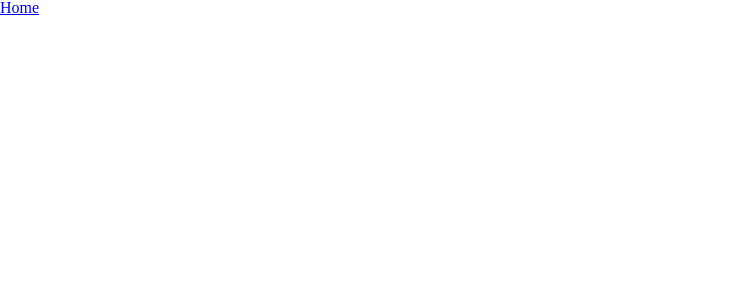
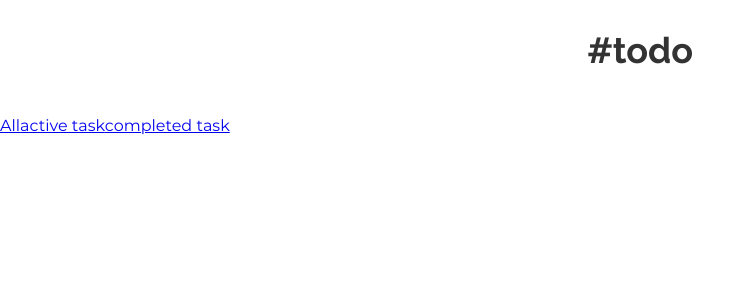
Before and after one commit to LuisDev2001/todo-app-challenge, a Vue app: page / in a window 1280 px wide. Shown: the top 300 px of the page, without its empty margins (0-755 px from the left). Built offline with nearby package versions, Linux system fonts and the light colour scheme.

Commit message:
Add font Monserrat regular, config router and create main title

```diff
--- a/package.json
+++ b/package.json
@@ -4,8 +4,7 @@
   "private": true,
   "scripts": {
     "build": "vue-cli-service build",
-    "serve": "vue-cli-service serve",
-    "dev": "concurrently \"vue-cli-service serve\" \"json-server --watch db.json\""
+    "serve": "vue-cli-service serve"
   },
   "dependencies": {
     "core-js": "^3.6.5",
--- a/src/App.vue
+++ b/src/App.vue
@@ -1,9 +1,17 @@
 <template>
-  <div id="nav">
-    <router-link to="/">Home</router-link>
-  </div>
+  <h1 class="main-title">#todo</h1>
+  <PxHeader />
   <router-view />
 </template>
+
+<script>
+import PxHeader from "@/components/PxHeader";
+export default {
+  components: {
+    PxHeader,
+  },
+};
+</script>
 
 <style lang="scss">
 @import "~@/assets/sass/_base.scss";
--- a/src/assets/sass/utils/_fonts.scss
+++ b/src/assets/sass/utils/_fonts.scss
@@ -20,6 +20,11 @@
   font-family: "Montserrat-SemiBold";
 }
 
+@font-face {
+  src: url("~@/assets/fonts/Monserrat/Montserrat-Regular.otf");
+  font-family: "Montserrat-Regular";
+}
+
 // Font Raleway
 
 @font-face {
--- a/src/assets/sass/utils/_reset.scss
+++ b/src/assets/sass/utils/_reset.scss
@@ -96,7 +96,7 @@ video {
 }
 
 body {
-  font-family: "Mulish-Regular";
+  font-family: "Montserrat-Regular";
   font-size: 16px;
   color: #333333;
 }
@@ -453,3 +453,13 @@ textarea {
   stroke: currentColor;
   fill: currentColor;
 }
+
+// Title principal
+.main-title {
+  font-family: "Raleway-Bold";
+  font-size: 36px;
+  text-align: center;
+  width: 100%;
+  padding: 0 15px;
+  margin: 32px 0 50px 0;
+}
--- a/src/components/PxHeader.vue
+++ b/src/components/PxHeader.vue
@@ -1,5 +1,9 @@
 <template>
-  <header class="header"></header>
+  <header class="header">
+    <router-link to="/">All</router-link>
+    <router-link to="/active-task">active task</router-link>
+    <router-link to="/completed-task">completed task</router-link>
+  </header>
 </template>
 
 <script>
--- a/src/router/index.js
+++ b/src/router/index.js
@@ -16,7 +16,7 @@ const routes = [
     // this generates a separate chunk (about.[hash].js) for this route
     // which is lazy-loaded when the route is visited.
     component: () =>
-      import(/* webpackChunkName: "home" */ "../views/ActiveTask.vue"),
+      import(/* webpackChunkName: "active-task" */ "../views/ActiveTask.vue"),
   },
   {
     path: "/completed-task",
@@ -25,7 +25,9 @@ const routes = [
     // this generates a separate chunk (about.[hash].js) for this route
     // which is lazy-loaded when the route is visited.
     component: () =>
-      import(/* webpackChunkName: "home" */ "../views/CompletedTask.vue"),
+      import(
+        /* webpackChunkName: "completed-task" */ "../views/CompletedTask.vue"
+      ),
   },
 ];
 
```
Also changed, not shown: src/assets/fonts/Monserrat/Montserrat-Regular.otf (added).
